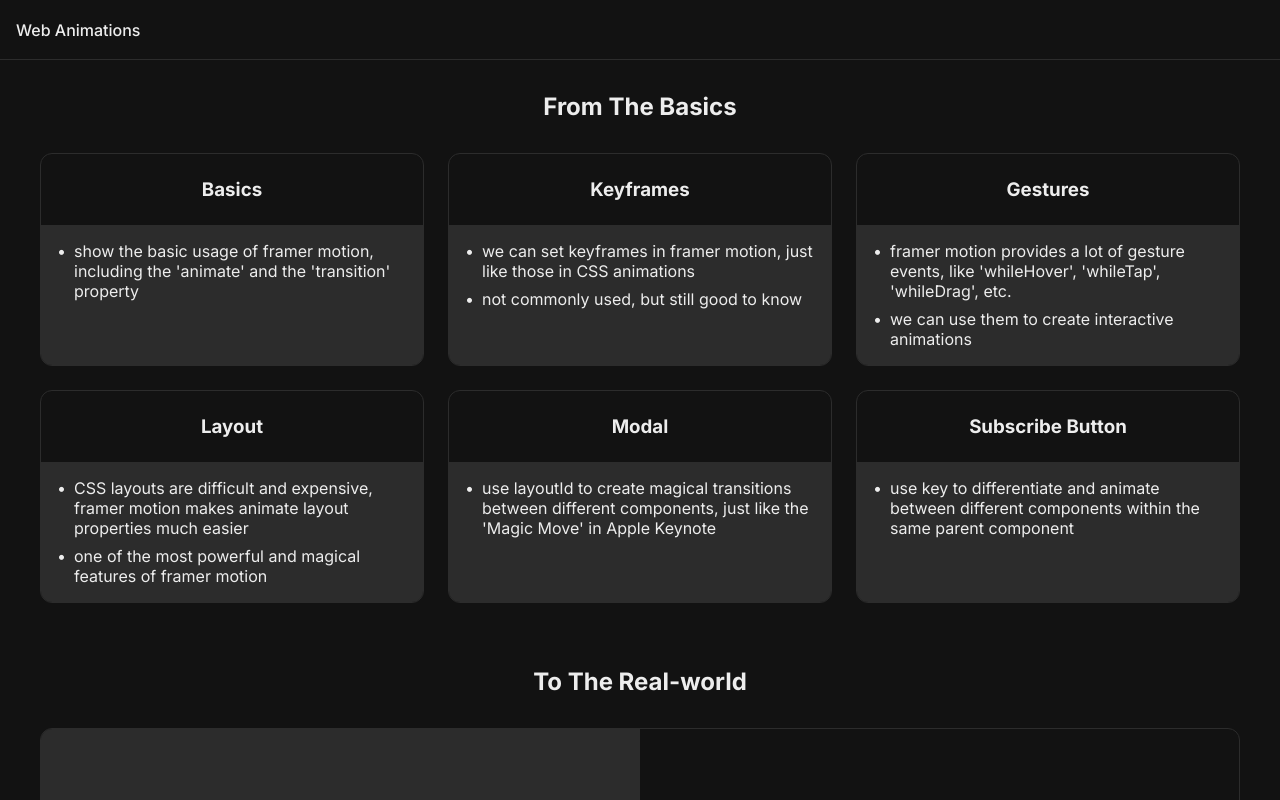
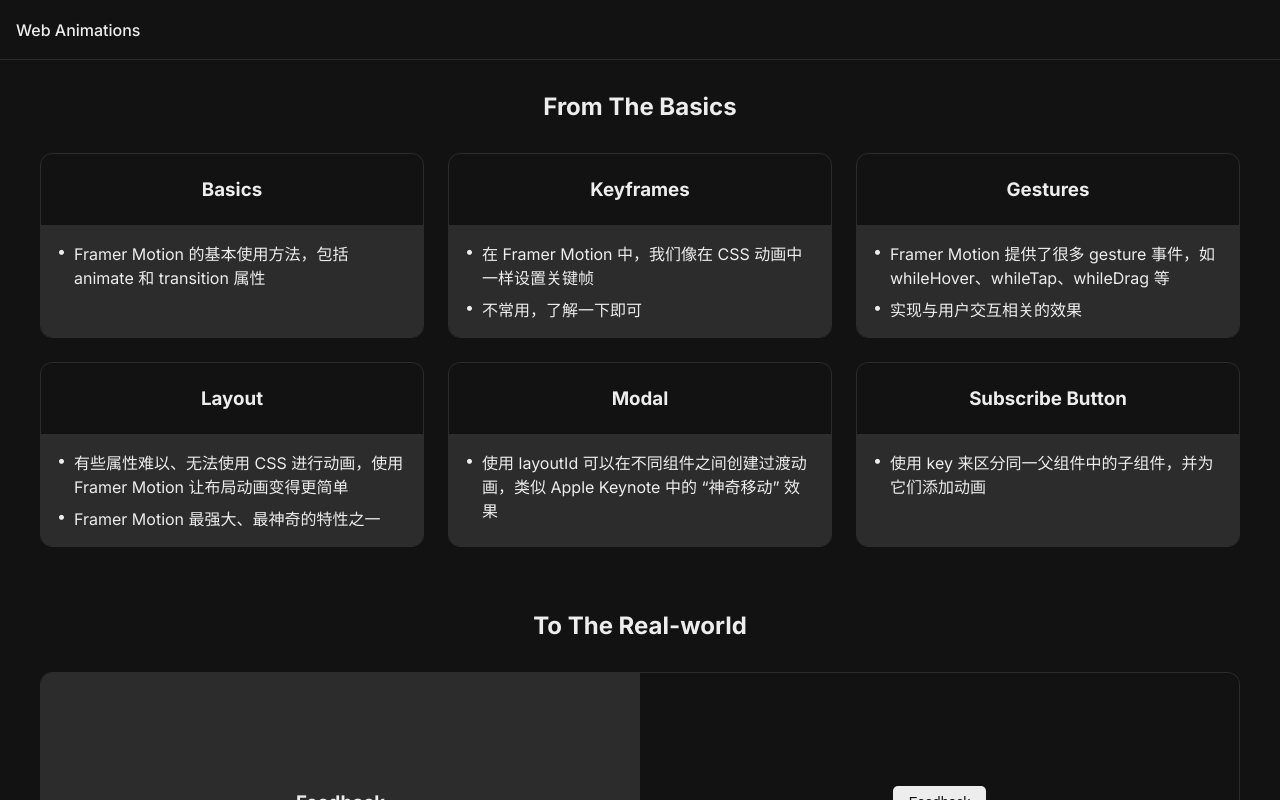
Before and after one commit to Johnson1602/web-animations, a Next.js app: page / in a window 1280 px wide. Built offline with nearby package versions, Linux system fonts and the light colour scheme.

Commit message:
chore: 首页调整为中文

```diff
--- a/app/page.tsx
+++ b/app/page.tsx
@@ -81,7 +81,8 @@
     path: '/basics',
     title: 'Basics',
     description: [
-      `show the basic usage of framer motion, including the 'animate' and the 'transition' property`,
+      // `show the basic usage of framer motion, including the 'animate' and the 'transition' property`,
+      'Framer Motion 的基本使用方法，包括 animate 和 transition 属性',
     ],
     takeaways: ['animate property', 'transition property'],
   },
@@ -89,8 +90,10 @@
     path: '/keyframes',
     title: 'Keyframes',
     description: [
-      'we can set keyframes in framer motion, just like those in CSS animations',
-      'not commonly used, but still good to know',
+      // 'we can set keyframes in framer motion, just like those in CSS animations',
+      '在 Framer Motion 中，我们像在 CSS 动画中一样设置关键帧',
+      // 'not commonly used, but still good to know',
+      '不常用，了解一下即可',
     ],
     takeaways: ['keyframes'],
   },
@@ -98,8 +101,10 @@
     path: '/gestures',
     title: 'Gestures',
     description: [
-      `framer motion provides a lot of gesture events, like 'whileHover', 'whileTap', 'whileDrag', etc.`,
-      'we can use them to create interactive animations',
+      // `framer motion provides a lot of gesture events, like 'whileHover', 'whileTap', 'whileDrag', etc.`,
+      'Framer Motion 提供了很多 gesture 事件，如 whileHover、whileTap、whileDrag 等',
+      // 'we can use them to create interactive animations',
+      '实现与用户交互相关的效果',
     ],
     takeaways: ['gesture events'],
   },
@@ -107,8 +112,10 @@
     path: '/layout',
     title: 'Layout',
     description: [
-      'CSS layouts are difficult and expensive, framer motion makes animate layout properties much easier',
-      'one of the most powerful and magical features of framer motion',
+      // 'CSS layouts are difficult and expensive, framer motion makes animate layout properties much easier',
+      '有些属性难以、无法使用 CSS 进行动画，使用 Framer Motion 让布局动画变得更简单',
+      // 'one of the most powerful and magical features of framer motion',
+      'Framer Motion 最强大、最神奇的特性之一',
     ],
     takeaways: ['layout property', 'layoutId property'],
   },
@@ -116,7 +123,8 @@
     path: '/modal',
     title: 'Modal',
     description: [
-      `use layoutId to create magical transitions between different components, just like the 'Magic Move' in Apple Keynote`,
+      // `use layoutId to create magical transitions between different components, just like the 'Magic Move' in Apple Keynote`,
+      '使用 layoutId 可以在不同组件之间创建过渡动画，类似 Apple Keynote 中的 “神奇移动” 效果',
     ],
     takeaways: [
       'layoutId property',
@@ -128,7 +136,8 @@
     path: '/subscribe-button',
     title: 'Subscribe Button',
     description: [
-      'use key to differentiate and animate between different components within the same parent component',
+      // 'use key to differentiate and animate between different components within the same parent component',
+      '使用 key 来区分同一父组件中的子组件，并为它们添加动画',
     ],
     takeaways: ['key property', 'mode property', 'initial property'],
   },
```
